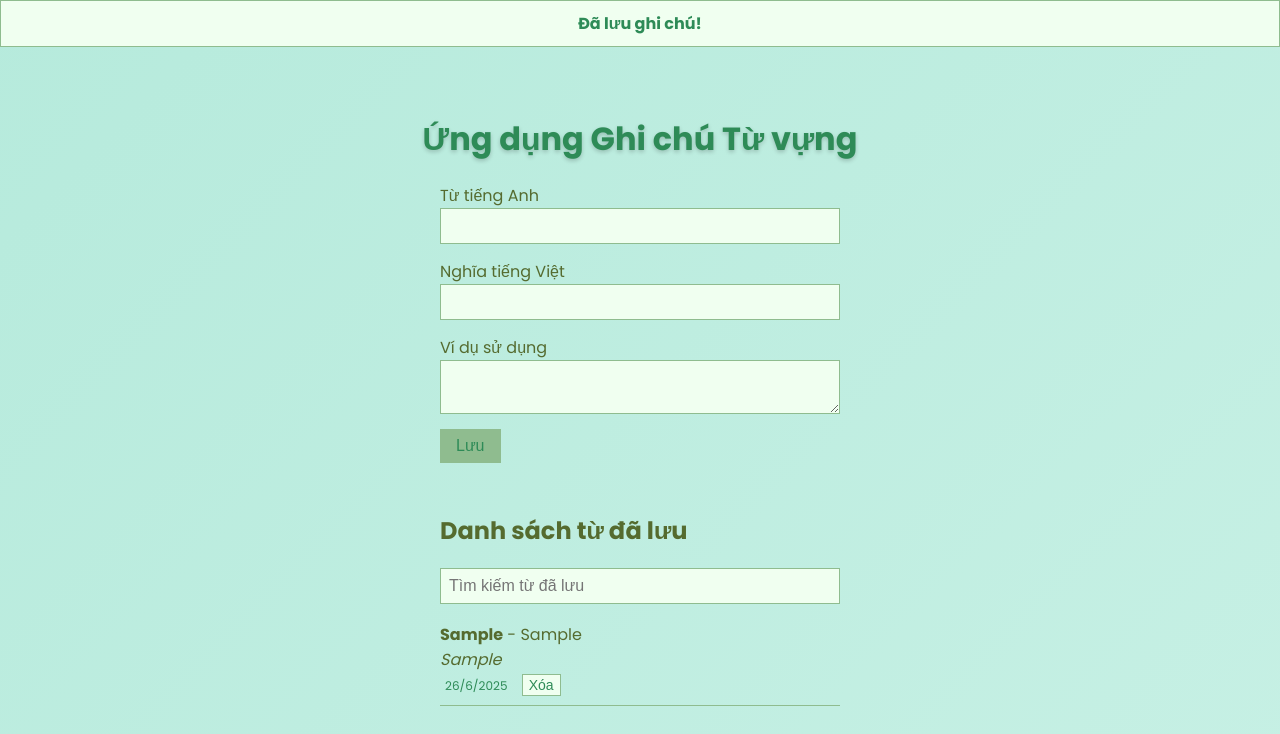
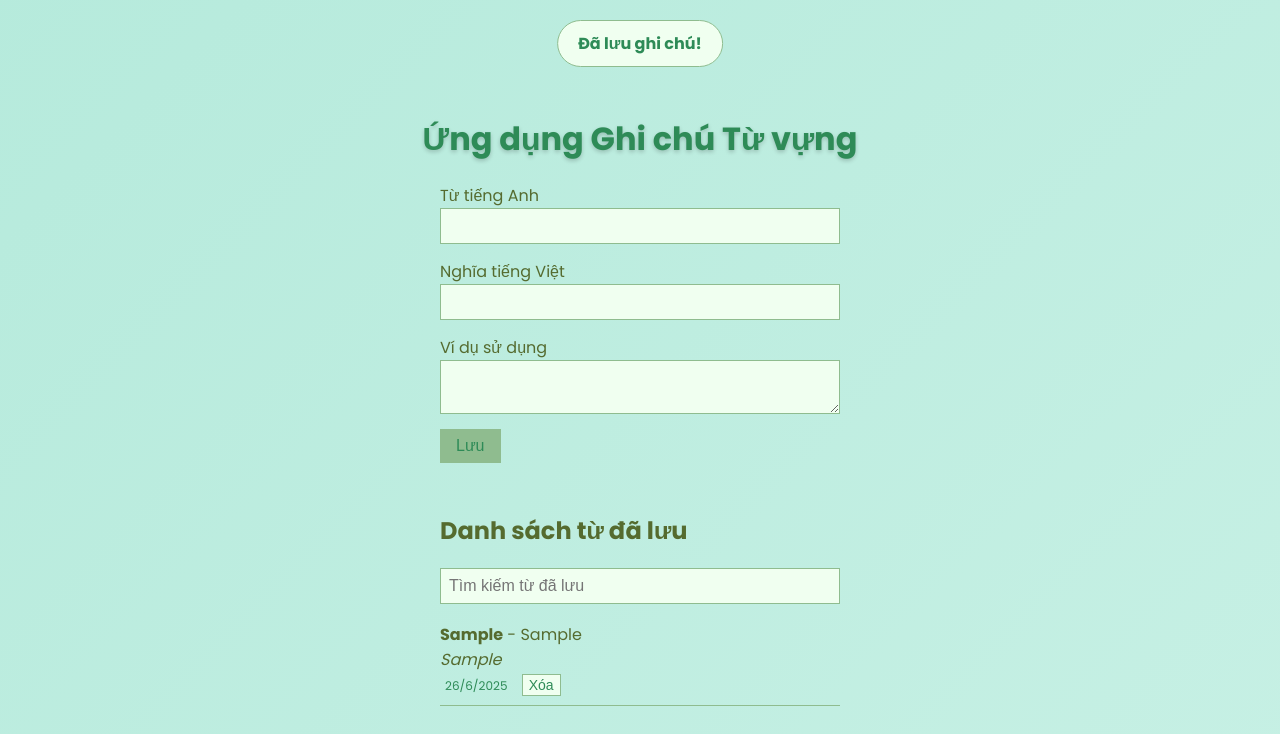
Before and after one commit to antondan1307/HocTuMoiNgay, a website: page index.html in a window 1280 px wide. Both pictures are taken after typing "Sample", "Sample", "Sample" into the empty fields and a click on the button "Lưu". Drawn offline with Linux system fonts and the light colour scheme.

Commit message:
Make notification appear in circular bubble

```diff
--- a/style.css
+++ b/style.css
@@ -113,22 +113,23 @@ button:hover {
 
 #notification {
     position: fixed;
-    top: 0;
-    left: 0;
-    right: 0;
-    padding: 10px;
+    top: 20px;
+    left: 50%;
+    padding: 10px 20px;
     background-color: #F0FFF0;
     border: 1px solid #8FBC8F;
     text-align: center;
     font-weight: bold;
-    transform: translateY(-100%);
+    transform: translate(-50%, -150%);
     opacity: 0;
     transition: transform 0.5s ease, opacity 0.5s ease;
     z-index: 1000;
+    border-radius: 9999px;
+    display: inline-block;
 }
 
 #notification.show {
-    transform: translateY(0);
+    transform: translate(-50%, 0);
     opacity: 1;
 }
 
```
